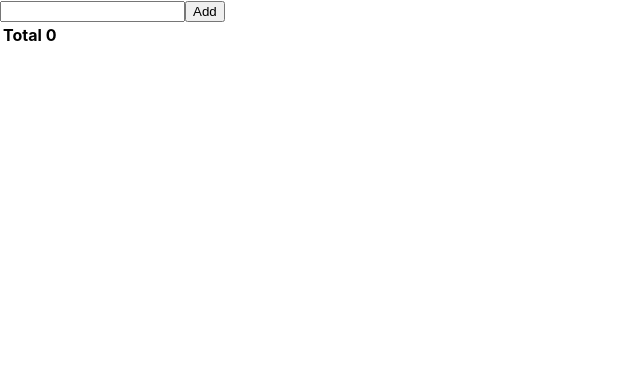
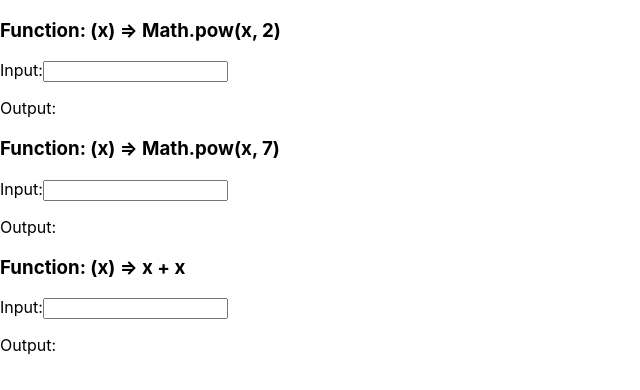
Before and after one commit to zackads/developme, a React (Create React App) app in the folder week_9_react/day_3/: page /transform in a window 1280 px wide. Shown: the top 390 px of the page, without its empty margins (0-640 px from the left). Built offline with nearby package versions, Linux system fonts and the light colour scheme.

Commit message:
Create Transform component

```diff
--- a/week_9_react/day_3/src/App.js
+++ b/week_9_react/day_3/src/App.js
@@ -5,9 +5,16 @@ import PasswordStrength from "./PasswordStrength.js";
 import TempConverter from "./TempConverter.js";
 import List from "./List.js";
 import Adder from "./Adder.js";
+import Transform from "./Transform.js";
 
 function App() {
-  return <Adder />;
+  return (
+    <>
+      <Transform function={(x) => Math.pow(x, 2)} />
+      <Transform function={(x) => Math.pow(x, 7)} />
+      <Transform function={(x) => x + x} />
+    </>
+  );
 }
 
 export default App;
--- /dev/null
+++ b/week_9_react/day_3/src/Transform.js
@@ -0,0 +1,56 @@
+/* Create a <Transform transform={ ...your function here... }> component.
+It should accept a function that takes a number and returns a number
+(e.g. a squaring function x => x * x or an increment function x => x + 1).
+
+The component should have an <input type="number"> and a <p>. When the user types
+into the <input> the <p> should output the result of running the number through
+the transform function.
+
+Try adding a few <Transform> components to your app with a different function for each one. */
+
+import React, { Component } from "react";
+
+class Transform extends Component {
+  constructor(props) {
+    super(props);
+
+    this.state = {
+      input: "",
+      output: "",
+    };
+
+    this.handleChange = this.handleChange.bind(this);
+  }
+
+  handleChange(e) {
+    const fn = this.props.function;
+
+    this.setState({
+      input: e.currentTarget.value,
+      output: fn(Number(e.currentTarget.value)),
+    });
+  }
+
+  render() {
+    return (
+      <>
+        <h3>Function: {String(this.props.function)}</h3>
+        <label>
+          Input:
+          <input
+            onChange={this.handleChange}
+            type="number"
+            value={this.state.input}
+          />
+        </label>
+        <p>Output: {this.state.output}</p>
+      </>
+    );
+  }
+}
+
+Transform.defaultProps = {
+  function: (x) => x * 2,
+};
+
+export default Transform;
```
